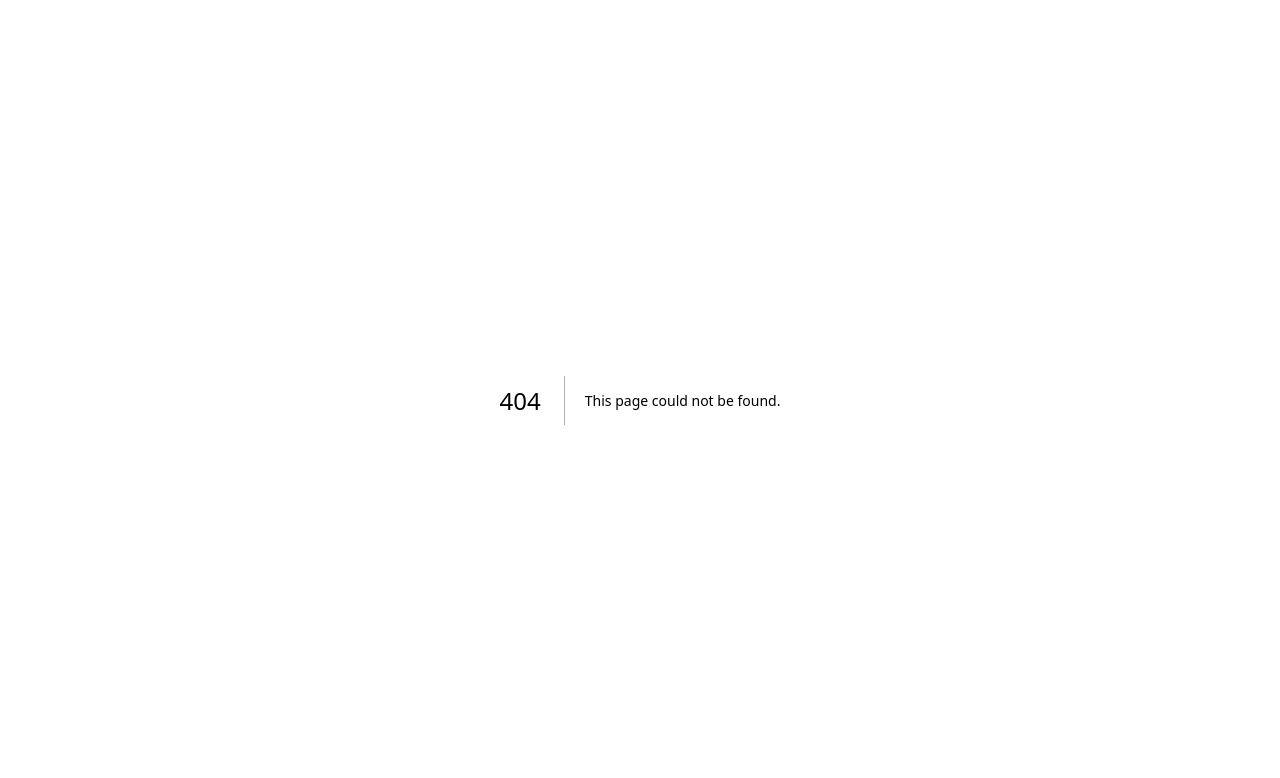
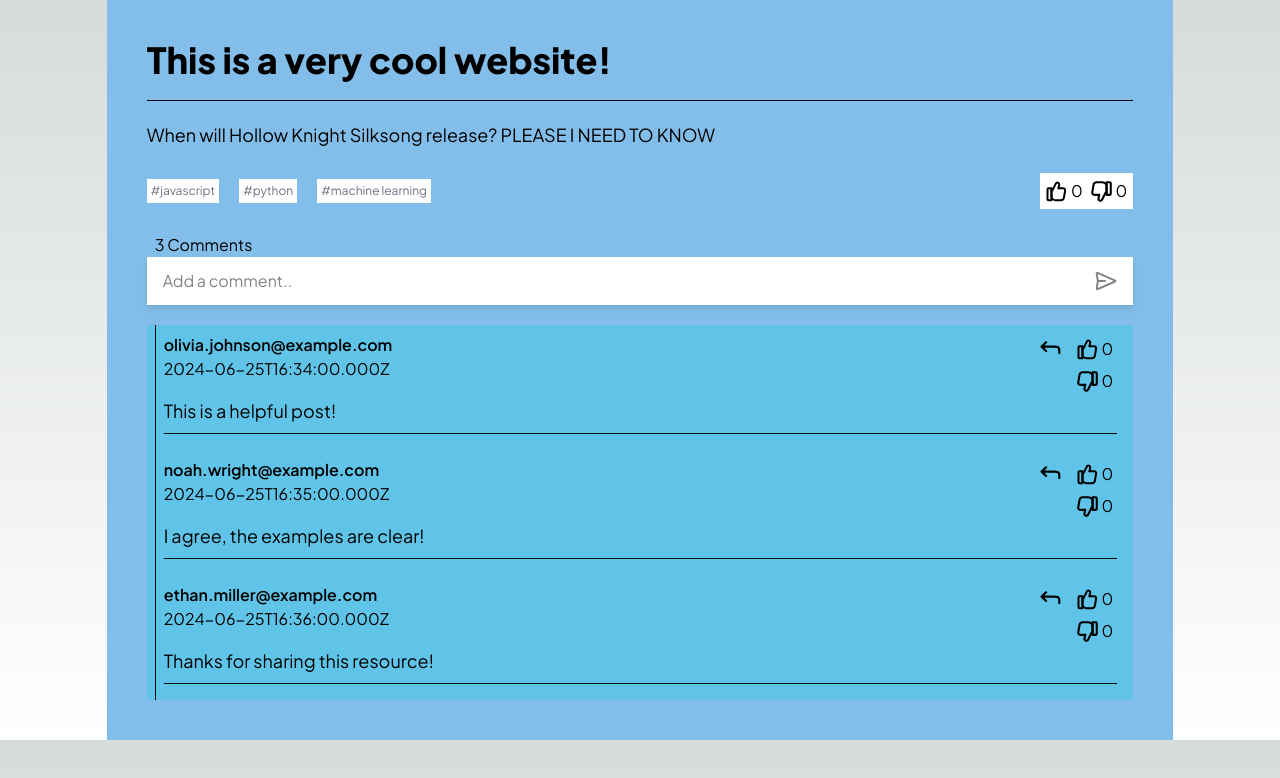
Before and after one commit to theg1239/ExamCooker, a Next.js app: page /forum/thread in a window 1280 px wide. Before the commit this address had no page. Shown: the top 778 px of the page. Built offline with nearby package versions, Linux system fonts and the light colour scheme.

Commit message:
feat: Made ForumPost page
Used a dummy page.tsx file to showcase the ForumPost with some json data
created

```diff
--- /dev/null
+++ b/app/forum/thread/ForumPost.tsx
@@ -0,0 +1,35 @@
+import CommentField from "@/app/components/CommentField";
+import CommentContainer from "@/app/components/CommentContainer";
+import { NumberOfComments } from "@/app/components/CommentContainer";
+import TagContainer from "../TagContainer";
+import { DislikeButton, LikeButton } from "@/app/components/Buttons";
+
+export default function ForumPost({ title, desc }: { title: string, desc: string }) {
+    let lorem: string = "Lorem ipsum dolor sit amet, consectetur adipiscing elit, sed do eiusmod tempor incididunt ut labore et dolore magna aliqua. Nisl nunc mi ipsum faucibus vitae aliquet nec. Suspendisse potenti nullam ac tortor vitae purus. Ut sem nulla pharetra diam sit amet nisl suscipit. Nullam non nisi est sit amet facilisis. Augue ut lectus arcu bibendum at varius. Erat pellentesque adipiscing commodo elit. Sit amet aliquam id diam maecenas ultricies. Elit scelerisque mauris pellentesque pulvinar pellentesque habitant morbi tristique. Enim diam vulputate ut pharetra sit amet aliquam. Nisi lacus sed viverra tellus in. Placerat in egestas erat imperdiet sed euismod nisi. Nunc eget lorem dolor sed viverra ipsum nunc aliquet bibendum. Nec nam aliquam sem et tortor consequat id porta. Massa eget egestas purus viverra accumsan in. Leo integer malesuada nunc vel risus.";
+
+    title = title === "" ? "Title of the Thread" : title;
+    desc = desc === "" ? lorem : desc;
+
+    return (
+        <div className="flex justify-center text-black">
+            <div className="bg-[#82BEE9] p-10 size-5/6">
+                <h2 className="font-extrabold">{title}</h2>
+                <hr className="border-0 h-px my-5 bg-black" />
+                <h6>{desc}</h6>
+                <br />
+                <div className="flex w-full justify-between">
+                    <TagContainer />
+                    <div className="hidden md:flex justify-center p-0.5 bg-white">
+                        <LikeButton />
+                        <DislikeButton />
+                    </div>
+                </div>
+
+                <br />
+                <NumberOfComments />
+                <CommentField />
+                <CommentContainer />
+            </div>
+        </div>
+    );
+}
--- /dev/null
+++ b/app/forum/thread/page.tsx
@@ -0,0 +1,6 @@
+// dummy page.tsx to view forumpost page
+
+import ForumPost from "./ForumPost";
+export default function Page() {
+    return <ForumPost title="This is a very cool website!" desc="When will Hollow Knight Silksong release? PLEASE I NEED TO KNOW" />;
+}
```
